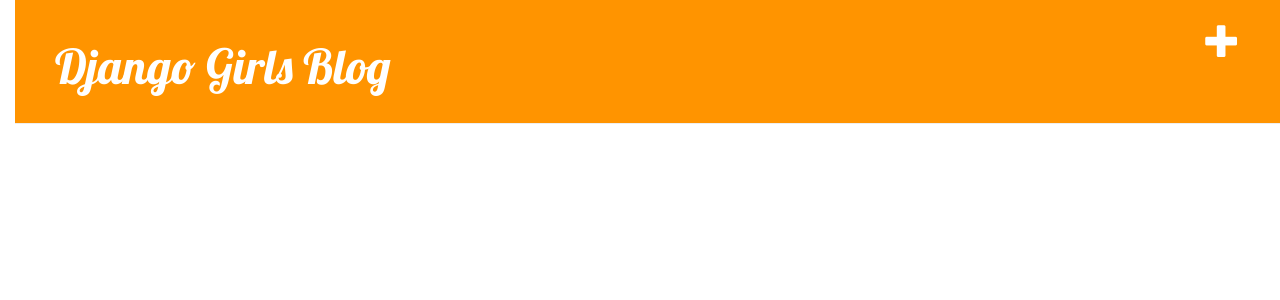
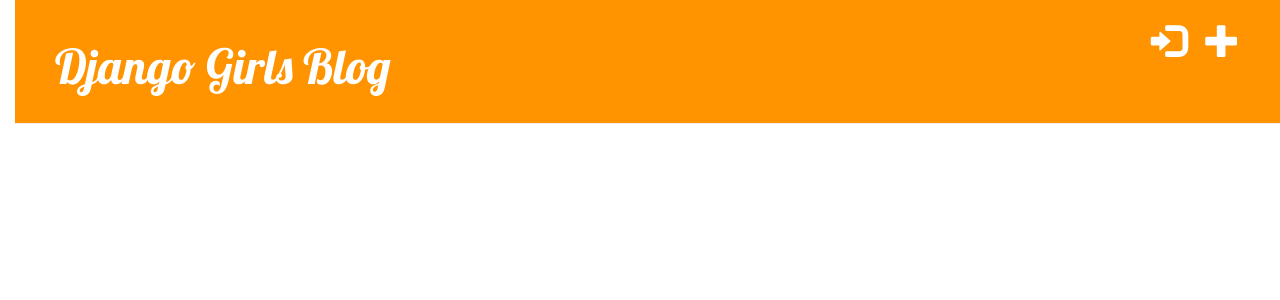
Before and after one commit to andresmachado/djangogirlstutorial, a Django app: page / in a window 1280 px wide. Shown: the top 300 px of the page. Run offline with Django 3.2, Linux system fonts and the light colour scheme; data that the repository does not hold is empty; some libraries are stand-ins or nearby versions.

Commit message:
Added login option in top-menu.

```diff
--- a/blog/templates/blog/base.html
+++ b/blog/templates/blog/base.html
@@ -14,6 +14,7 @@
   <body>
     <div class="page-header">
         <a href="{% url 'blog.views.post_new' %}" class="top-menu"><span class="glyphicon glyphicon-plus"></span></a>
+        <a href="{% url 'admin:index' %}" class="top-menu"><span class="glyphicon glyphicon-log-in"></span></a>
         <h1><a href="/">Django Girls Blog</a></h1>
     </div>
     <div class="content container">
```
